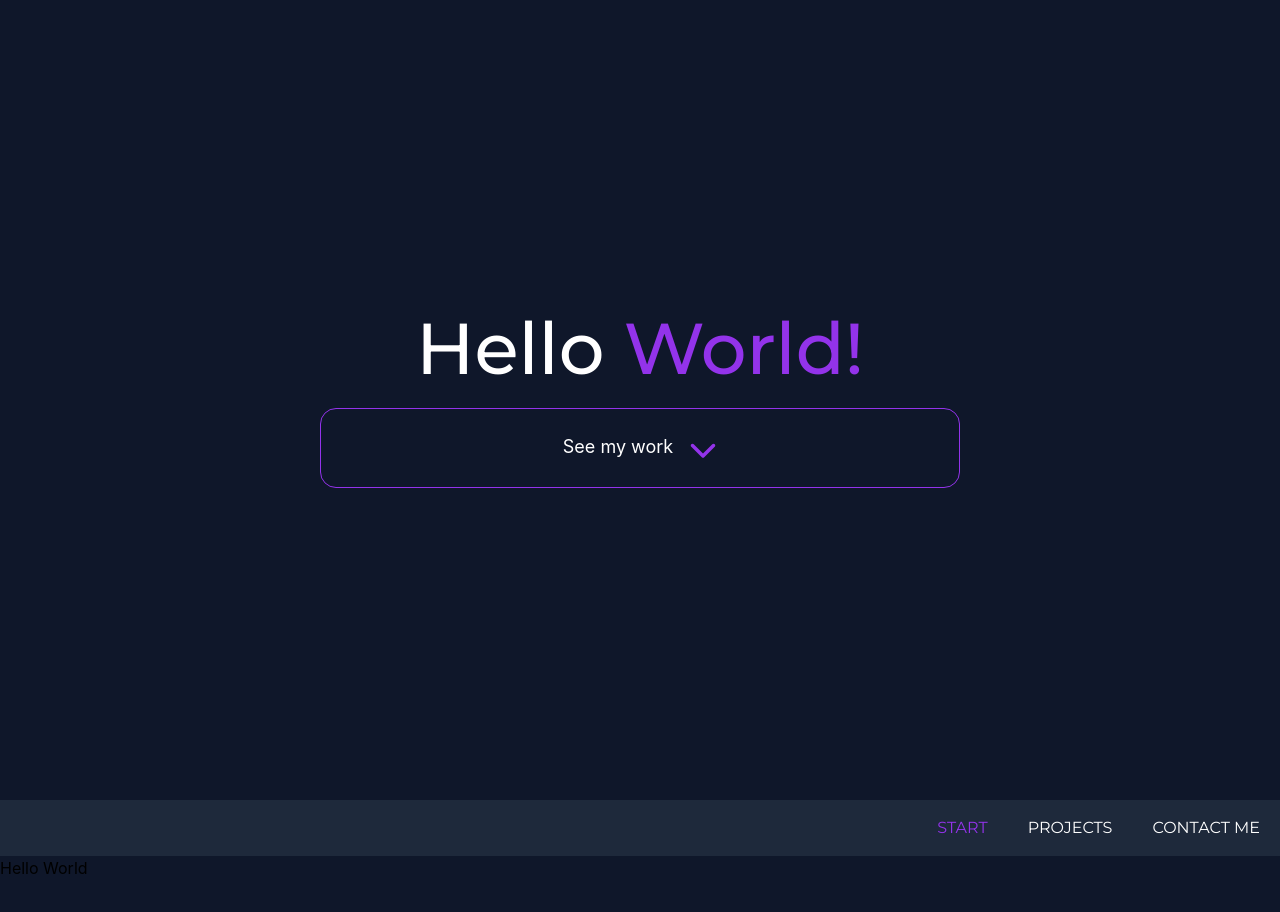
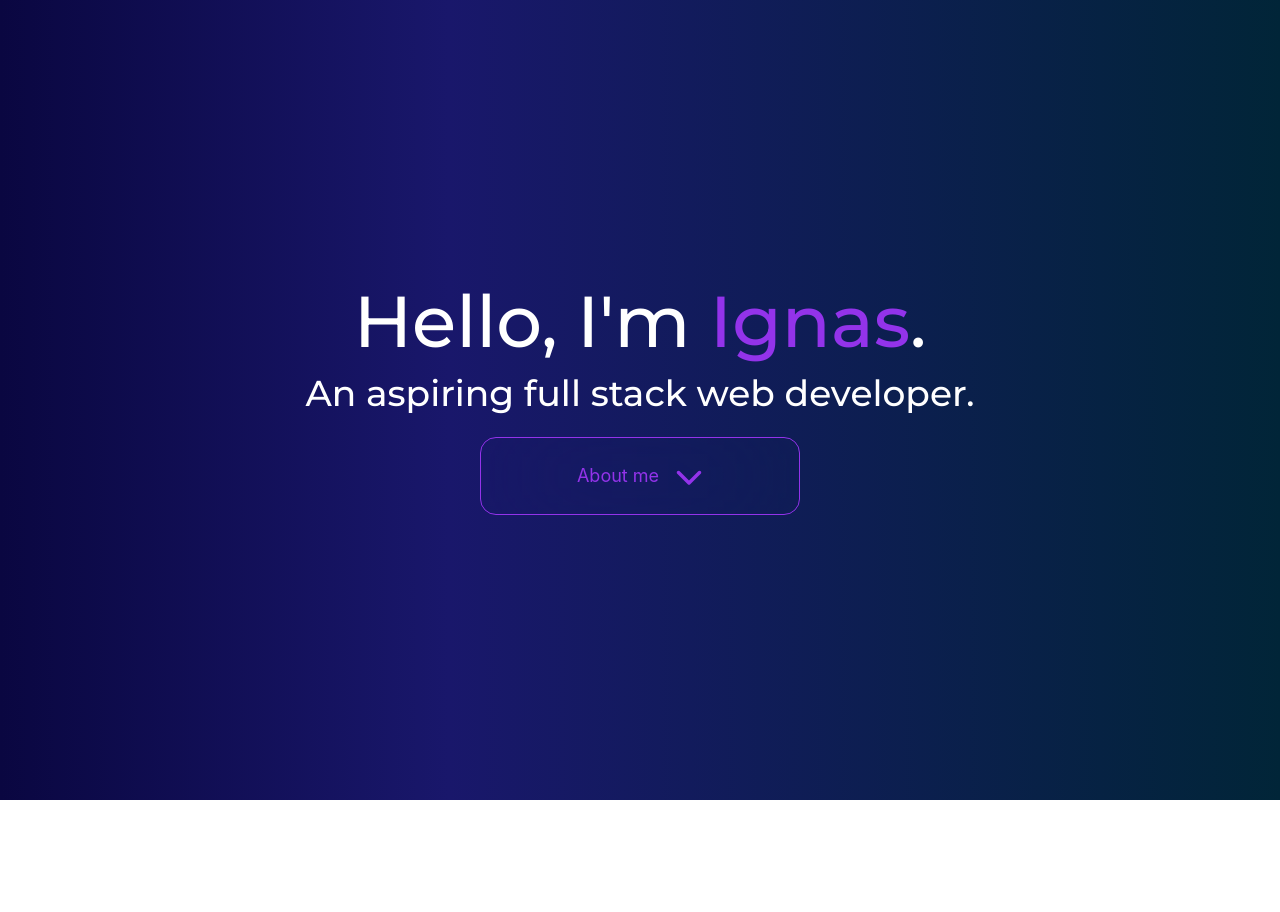
Before and after one commit to IgnasJR/ignasjr.github.io, a React (Create React App) app: page / in a window 1280 px wide. Shown: the top 912 px of the page. After the commit the page ends 800 px from the top, so only its background shows below. Built offline with nearby package versions, Linux system fonts and the light colour scheme.

Commit message:
Finished starting page

```diff
--- a/src/App.tsx
+++ b/src/App.tsx
@@ -44,21 +44,19 @@ function App() {
       case 2:
         contactRef.current?.scrollIntoView({ behavior: 'smooth' });
         break;
-
       default:
         break;
     }
   };
 
   return (
-    <div className="bg-slate-900">
-
-      <Starting startingRef={startingRef} scrollTo={scrollTo}/>
+    <div className='snap-y snap-mandatory h-screen overflow-y-scroll' style={{background: 'linear-gradient(90deg, rgba(10,7,65,1) 0%, rgba(25,23,107,1) 35%, rgba(1,37,56,1) 100%)' }}>
+      <Starting startingRef={startingRef} scrollTo={scrollTo} />
       <Header isSticky={isSticky} scrollTo={scrollTo} />
-      <div ref={projectsRef} className='h-screen'>
+      <div ref={projectsRef} className='snap-center h-screen'>
         <h1>Hello World</h1>
       </div>
-      <div ref={contactRef} className='h-screen'>
+      <div ref={contactRef} className='snap-start h-screen'>
         <h1>Hello World</h1>
       </div>
     </div>
--- a/src/Components/Starting.tsx
+++ b/src/Components/Starting.tsx
@@ -2,16 +2,30 @@ const Starting = ({startingRef, scrollTo} : {startingRef: any, scrollTo: (index:
     // todo: add a proper type for startingRef
     return (
         <div ref={startingRef}>
-        <div className='h-screen flex justify-center items-center flex-col'>
-          <h1 className='text-center w-3/4 font-mont text-7xl font-medium text-white'>
-            Hello <span className='text-purple-600'>World!</span>
-          </h1>
-          <button className='rounded-2xl mt-6 p-6 w-1/2 border-purple-600 border-[1px] text-white text-lg' onClick={() => scrollTo(1)}>
-            See my work
-            <svg className='h-7 inline pl-4' xmlns="http://www.w3.org/2000/svg" viewBox="0 0 512 512"><path fill='rgb(147 51 234 / var(--tw-border-opacity))' d="M233.4 406.6c12.5 12.5 32.8 12.5 45.3 0l192-192c12.5-12.5 12.5-32.8 0-45.3s-32.8-12.5-45.3 0L256 338.7 86.6 169.4c-12.5-12.5-32.8-12.5-45.3 0s-12.5 32.8 0 45.3l192 192z"/></svg>
-          </button>
+            <div className='snap-center h-screen flex justify-center items-center flex-col'>
+                <h1 className='text-center w-3/4 font-mont sm:text-7xl text-5xl font-medium text-white'>
+                    Hello, I'm
+                <span className='text-purple-600'> Ignas</span>
+                    .
+                </h1>
+                <h2 className='text-center w-3/4 font-mont sm:text-4xl text-2xl font-medium text-white mt-4'>
+                    An aspiring full stack web developer.
+                </h2>
+                <button
+                    className={`backdrop-blur-3xl relative sm:w-1/4 w-1/2 flex text-purple-600 rounded-2xl mt-6 p-3 sm:p-6 border-purple-600
+                    flex-col items-center border-[1px] text-lg hover:scale-110
+                    transition-transform duration-300 ease-in-out sm:flex-row justify-center focus:animate-ping-once`}
+                    onClick={() => scrollTo(1)}>
+                    <p>About me</p>
+                    <svg className='h-7 inline pl-0 sm:pl-4 ' xmlns="http://www.w3.org/2000/svg" viewBox="0 0 512 512">
+                        <path fill='rgb(147 51 234 / var(--tw-border-opacity))' d="M233.4 406.6c12.5 12.5 32.8 12.5 45.3 0l192-192c12.5-12.5 12.5-32.8 0-45.3s-32.8-12.5-45.3 0L256 338.7 86.6 169.4c-12.5-12.5-32.8-12.5-45.3 0s-12.5 32.8 0 45.3l192 192z"/>
+                    </svg>
+                    <span className='absolute inset-0 border-2 border-purple-700 rounded-2xl transform scale-0 group-hover:scale-150 group-hover:opacity-0 transition-all duration-500 ease-[cubic-bezier(0.22,1,0.36,1)]'></span>
+                    <span className='absolute inset-0 border-2 border-purple-700 rounded-2xl transform scale-0 group-hover:scale-150 group-hover:opacity-0 transition-all duration-500 ease-[cubic-bezier(0.22,1,0.36,1)] delay-75'></span>
+                </button>
+
+            </div>
         </div>
-      </div>
     )
 }
 export default Starting
--- a/tailwind.config.js
+++ b/tailwind.config.js
@@ -5,7 +5,17 @@ module.exports = {
     fontFamily: {
       mont: ["Montserrat", "sans-serif"],
     },
-    extend: {},
+    extend: {
+      animation: {
+        "ping-once": "ping-once 1s cubic-bezier(0, 0, 0.2, 1) forwards",
+      },
+      keyframes: {
+        "ping-once": {
+          "0%": { transform: "scale(1)", opacity: "1" },
+          "75%, 100%": { transform: "scale(2)", opacity: "0" },
+        },
+      },
+    },
   },
   plugins: [],
 };
```
